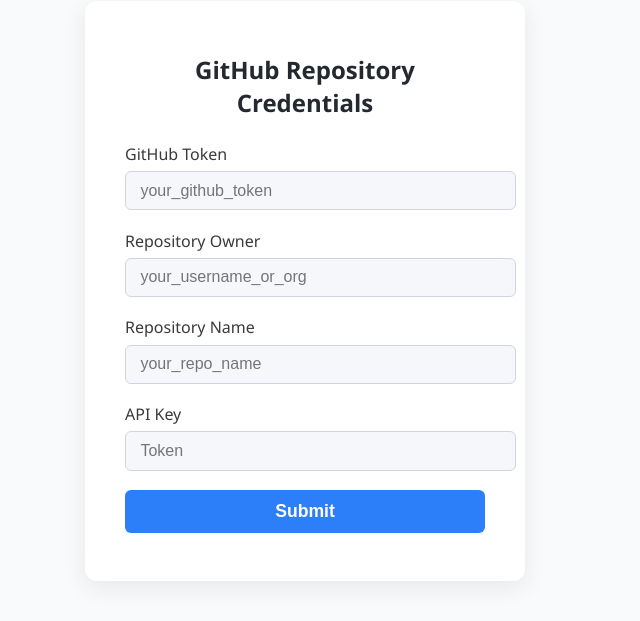
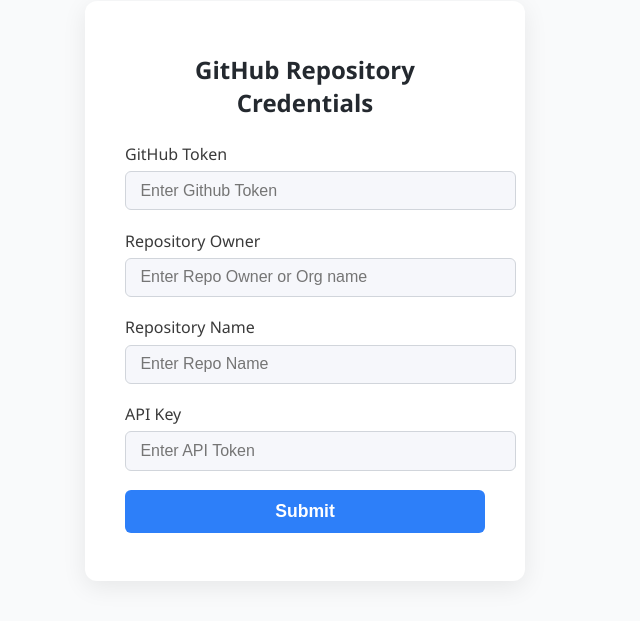
Before and after one commit to ilivenoble/DevOps-Python-Script-Form, a plain HTML site: page index.html in a window 1280 px wide. Shown: the part 117-738 px from the top of the page, without its empty margins (335-975 px from the left). Drawn offline with Linux system fonts and the light colour scheme.

Commit message:
modified index.html file

```diff
--- a/index.html
+++ b/index.html
@@ -13,19 +13,19 @@
         <h2>GitHub Repository Credentials</h2>
         <div class="form-group">
             <label for="github_token">GitHub Token</label>
-            <input type="password" id="github_token" name="GITHUB_TOKEN" placeholder="your_github_token" required>
+            <input type="password" id="github_token" name="GITHUB_TOKEN" placeholder="Enter Github Token" required>
         </div>
         <div class="form-group">
             <label for="repo_owner">Repository Owner</label>
-            <input type="text" id="repo_owner" name="REPO_OWNER" placeholder="your_username_or_org" required>
+            <input type="text" id="repo_owner" name="REPO_OWNER" placeholder="Enter Repo Owner or Org name" required>
         </div>
         <div class="form-group">
             <label for="repo_name">Repository Name</label>
-            <input type="text" id="repo_name" name="REPO_NAME" placeholder="your_repo_name" required>
+            <input type="text" id="repo_name" name="REPO_NAME" placeholder="Enter Repo Name" required>
         </div>
         <div class="form-group">
             <label for="api_key">API Key</label>
-            <input type="password" id="api_key" name="API_KEY" placeholder="Token" required>
+            <input type="password" id="api_key" name="API_KEY" placeholder="Enter API Token" required>
         </div>
         <button type="submit">Submit</button>
         <div id="message"></div>
```
